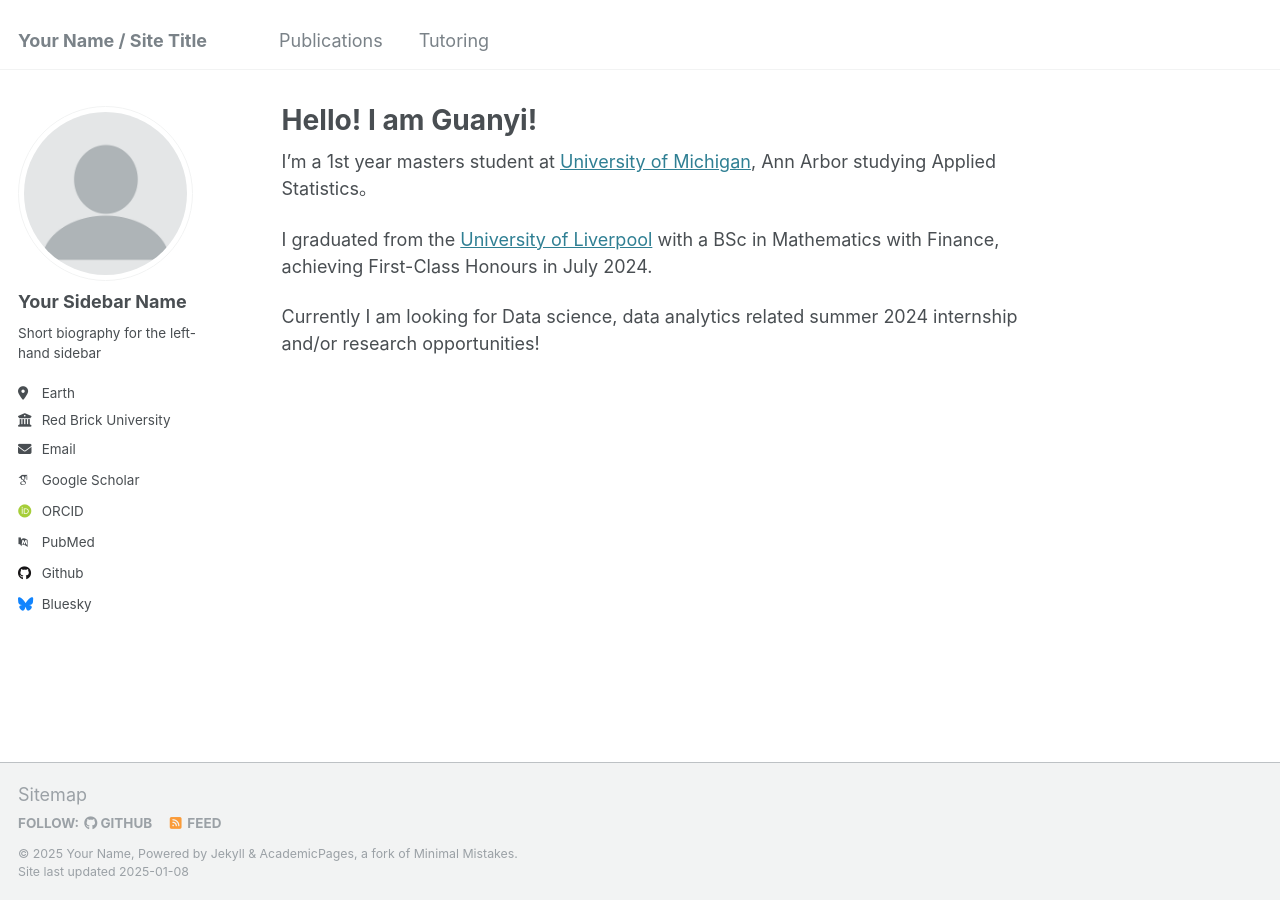
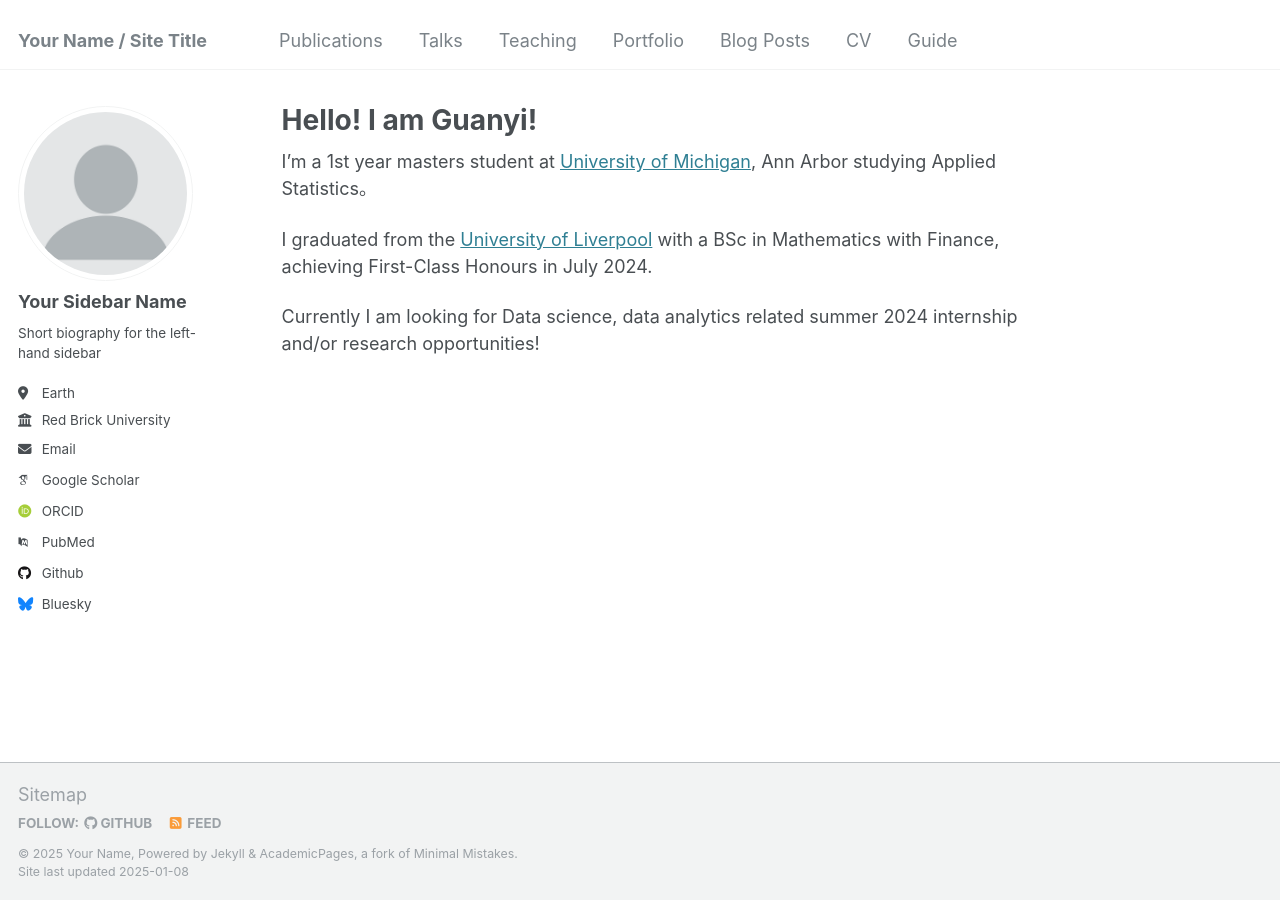
Before and after one commit to Guanyiy/guanyiy.github.io, a Jekyll site: the page built from _pages/about.md, in a window 1280 px wide. Built offline with Jekyll 4.4.1, drawn with Linux system fonts in a browser that asks for light colours; some web fonts are replaced.

Commit message:
navigation.yml

```diff
--- a/_data/navigation.yml
+++ b/_data/navigation.yml
@@ -8,5 +8,20 @@ main:
   - title: "Publications"
     url: /publications/
 
-  - title: "Tutoring"
+  - title: "Talks"
+    url: /talks/
+
+  - title: "Teaching"
     url: /teaching/
+
+  - title: "Portfolio"
+    url: /portfolio/
+
+  - title: "Blog Posts"
+    url: /year-archive/
+
+  - title: "CV"
+    url: /cv/
+
+  - title: "Guide"
+    url: /markdown/
```
